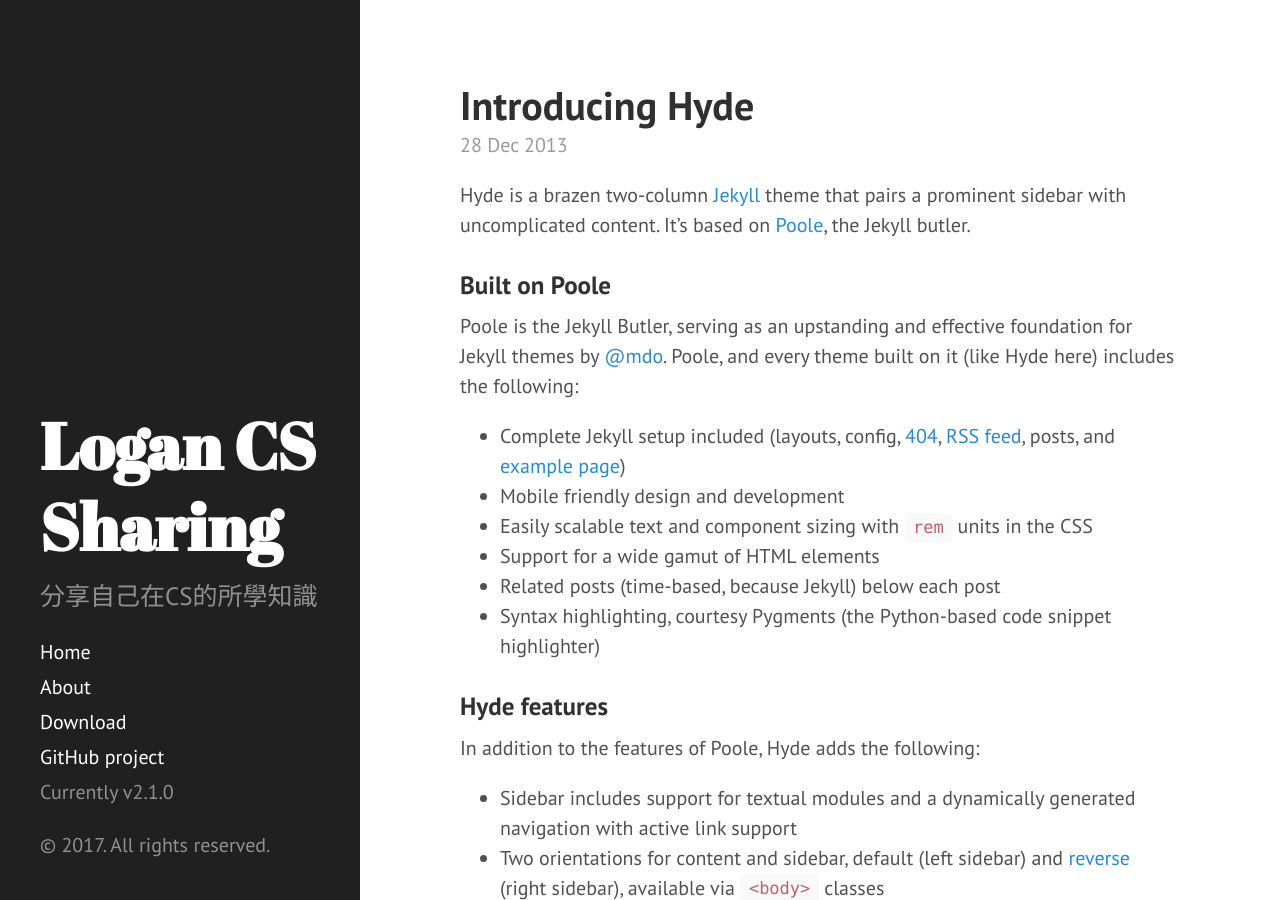
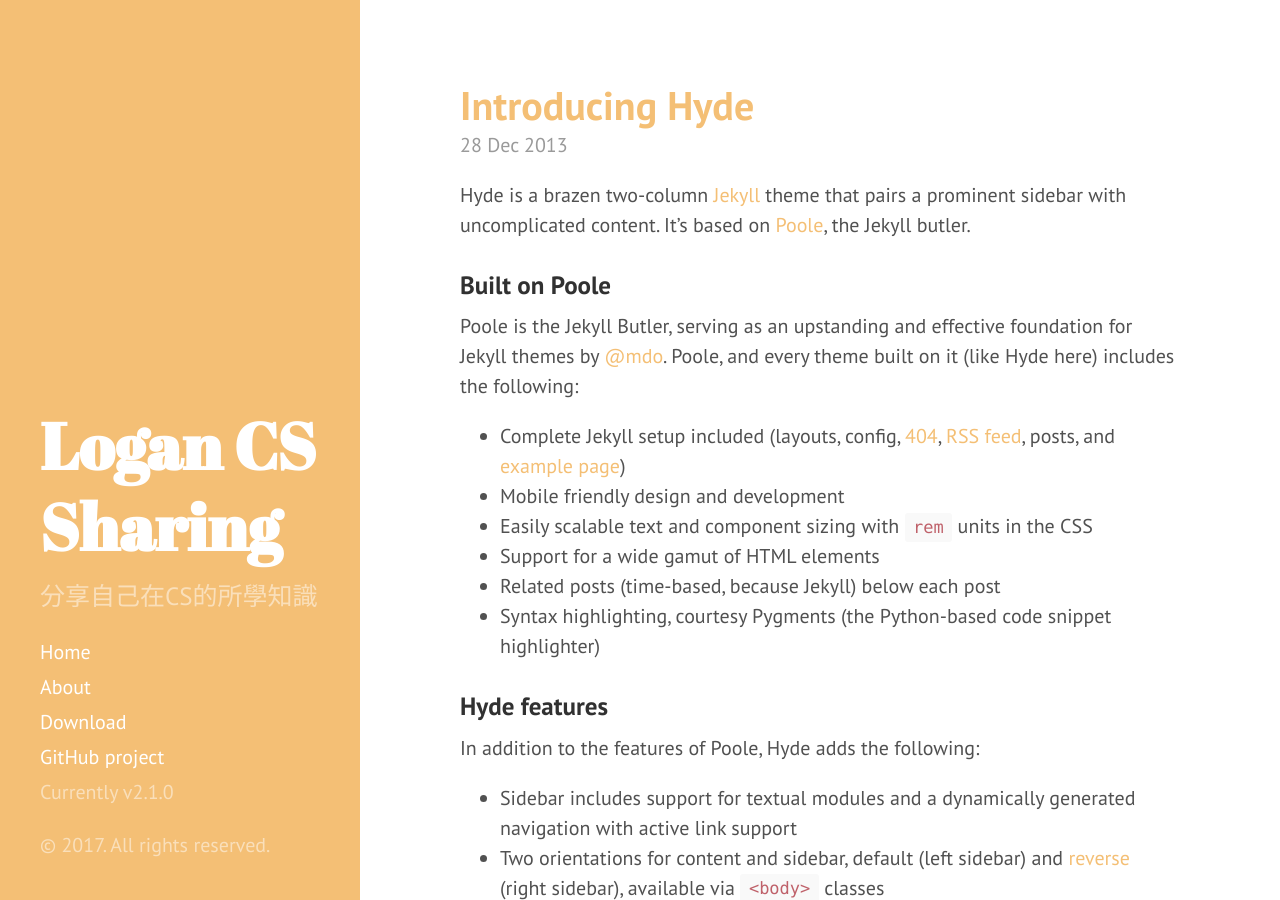
Before and after one commit to HermesKeng/HermesKeng.github.io, a Jekyll site: the page built from index.html, in a window 1280 px wide and 900 px high. Built offline with Jekyll 4.4.1, drawn with Linux system fonts in a browser that asks for light colours; Markdown is read by kramdown in place of the engine named in the settings; the list of posts is cut into pages by our own code.

Commit message:
Change Color Layout

```diff
--- a/_layouts/default.html
+++ b/_layouts/default.html
@@ -3,7 +3,7 @@
 
   {% include head.html %}
 
-  <body>
+  <body class="theme-base-0a">
 
     {% include sidebar.html %}
 
```
